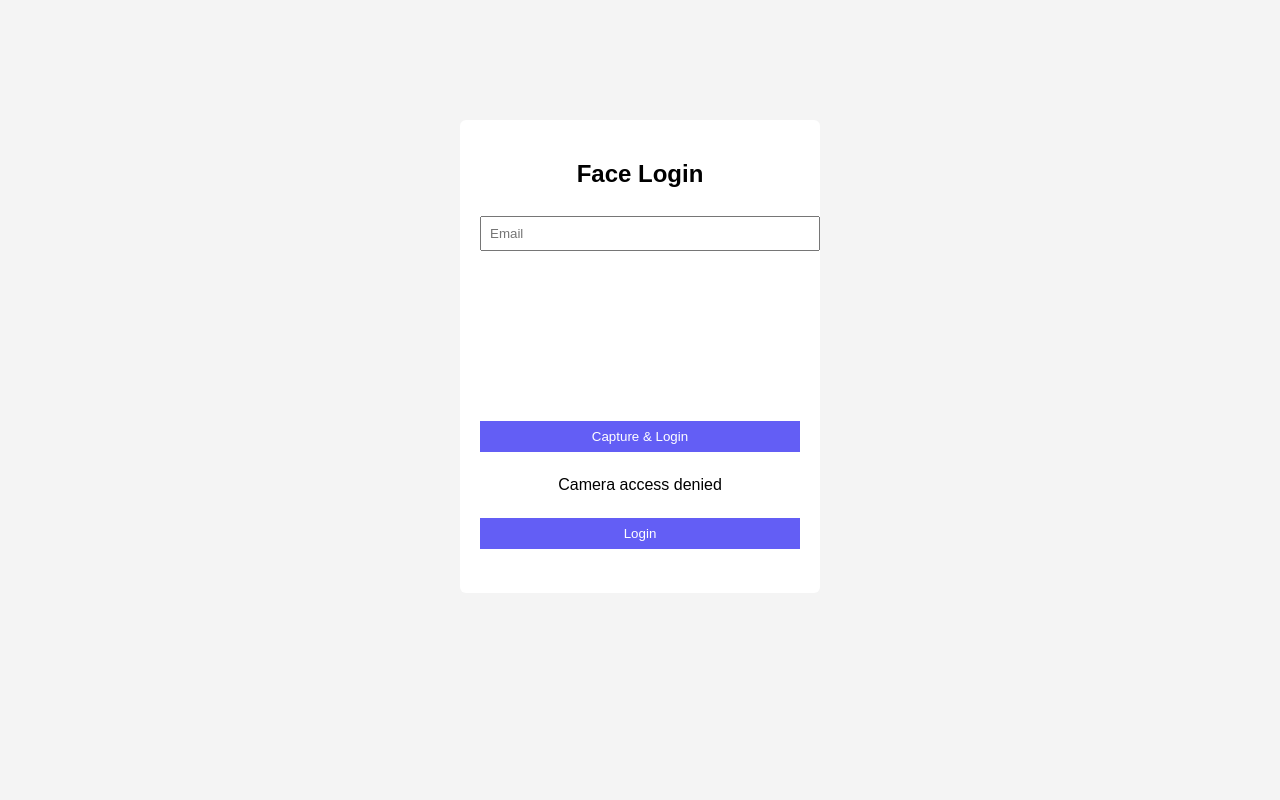
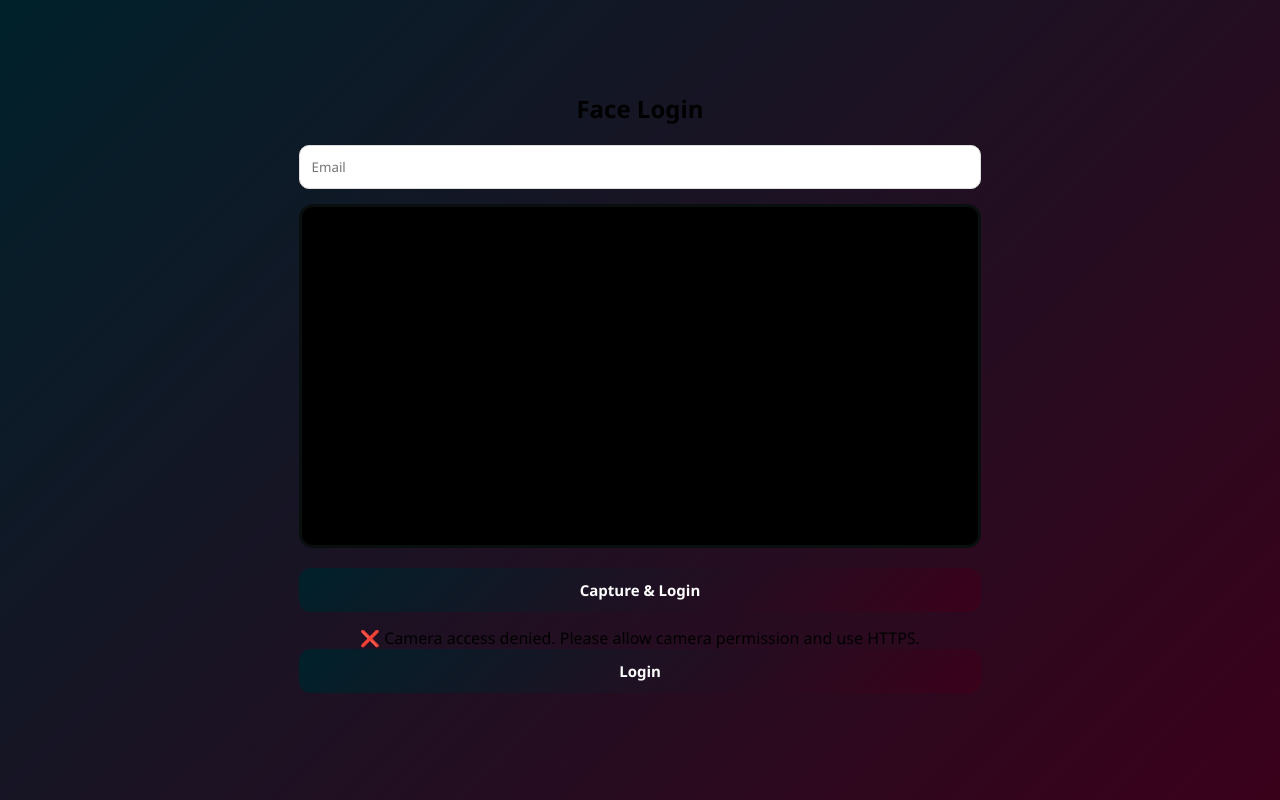
Before and after one commit to AnujBhatia7471/Face-Recognition-Login-System, a Flask app: page / in a window 1280 px wide. Run offline with Flask 3, Linux system fonts and the light colour scheme.

Commit message:
Add files via upload

```diff
--- a/static/script.js
+++ b/static/script.js
@@ -2,21 +2,56 @@
 const canvas = document.getElementById("canvas");
 const result = document.getElementById("result");
 
-navigator.mediaDevices.getUserMedia({ video: true })
-  .then(stream => video.srcObject = stream)
-  .catch(err => result.innerText = "Camera access denied");
+/* ================= CAMERA START ================= */
+async function startCamera() {
+  if (!navigator.mediaDevices || !navigator.mediaDevices.getUserMedia) {
+    result.innerText = "❌ Camera API not supported in this browser";
+    return;
+  }
 
+  try {
+    const stream = await navigator.mediaDevices.getUserMedia({
+      video: { facingMode: "user" },
+      audio: false
+    });
+
+    video.srcObject = stream;
+    video.setAttribute("playsinline", true); // important for mobile
+    video.setAttribute("autoplay", true);
+
+    await video.play();
+  } catch (err) {
+    console.error(err);
+    result.innerText =
+      "❌ Camera access denied. Please allow camera permission and use HTTPS.";
+  }
+}
+
+/* Start camera on page load */
+window.addEventListener("load", startCamera);
+
+/* ================= CAPTURE ================= */
 function capture() {
-  const email = document.getElementById("email").value;
+  const email = document.getElementById("email").value.trim();
+
   if (!email) {
     result.innerText = "❌ Email required";
     return;
   }
 
+  if (video.readyState !== 4) {
+    result.innerText = "❌ Camera not ready";
+    return;
+  }
+
   const ctx = canvas.getContext("2d");
+  canvas.width = video.videoWidth;
+  canvas.height = video.videoHeight;
+
   ctx.drawImage(video, 0, 0, canvas.width, canvas.height);
 
-  canvas.toBlob(blob => {
+  canvas.toBlob(
+    blob => {
       const formData = new FormData();
       formData.append("email", email);
       formData.append("image", blob, "capture.jpg");
@@ -36,6 +71,12 @@
           } else {
             result.innerText = "❌ " + data.msg;
           }
+        })
+        .catch(() => {
+          result.innerText = "❌ Server error";
         });
-  }, "image/jpeg");
+    },
+    "image/jpeg",
+    0.95
+  );
 }
--- a/static/style.css
+++ b/static/style.css
@@ -1,26 +1,92 @@
-body {
-  font-family: Arial;
-  background: #f4f4f4;
+* {
+  margin: 0;
+  padding: 0;
+  box-sizing: border-box;
+  font-family: "Segoe UI", Tahoma, Geneva, Verdana, sans-serif;
 }
 
-.box {
-  width: 320px;
-  margin: 120px auto;
-  background: white;
-  padding: 20px;
-  border-radius: 6px;
-  text-align: center;
+body {
+  min-height: 100vh;
+  background: linear-gradient(135deg, rgb(0, 33, 42), rgb(59, 1, 27));
+  display: flex;
+  justify-content: center;
+  align-items: center;
 }
 
-input, button {
+.container {
+  background: #ffffff;
+  width: 360px;
+  padding: 25px;
+  border-radius: 16px;
+  box-shadow: 0 20px 40px rgba(0,0,0,0.25);
+  animation: fadeIn 0.5s ease-in-out;
+}
+
+h2 {
+  text-align: center;
+  margin-bottom: 20px;
+  color: #000000;
+}
+
+input {
   width: 100%;
-  padding: 8px;
-  margin: 8px 0;
+  padding: 12px;
+  margin-bottom: 15px;
+  border-radius: 10px;
+  border: 1px solid #ddd;
+  outline: none;
+}
+
+input:focus {
+  border-color: #667eea;
+}
+
+video {
+  width: 100%;
+  border-radius: 14px;
+  border: 3px solid rgb(9, 14, 15);
+  margin-bottom: 15px;
+  background: black;
 }
 
 button {
-  background: #635ef5;
+  width: 100%;
+  padding: 12px;
+  border-radius: 12px;
+  border: none;
+  background: linear-gradient(135deg, rgb(0, 33, 42), rgb(59, 1, 27));
   color: white;
-  border: none;
+  font-size: 15px;
+  font-weight: bold;
   cursor: pointer;
 }
+
+button:hover {
+  transform: translateY(-2px);
+  box-shadow: 0 10px 20px rgba(19, 59, 92, 0.5);
+}
+
+#result {
+  margin-top: 15px;
+  text-align: center;
+  font-weight: 500;
+}
+
+.success { color: #2ecc71; }
+.error { color: #e74c3c; }
+
+.link {
+  text-align: center;
+  margin-top: 15px;
+}
+
+.link a {
+  color: #667eea;
+  text-decoration: none;
+  font-weight: 600;
+}
+
+@keyframes fadeIn {
+  from { opacity: 0; transform: translateY(20px); }
+  to { opacity: 1; transform: translateY(0); }
+}
```
Also changed, not shown: static/login.js (added, +38 -0 lines), static/register.js (added, +38 -0 lines). Lines whose indentation alone changed are shown as unchanged.
